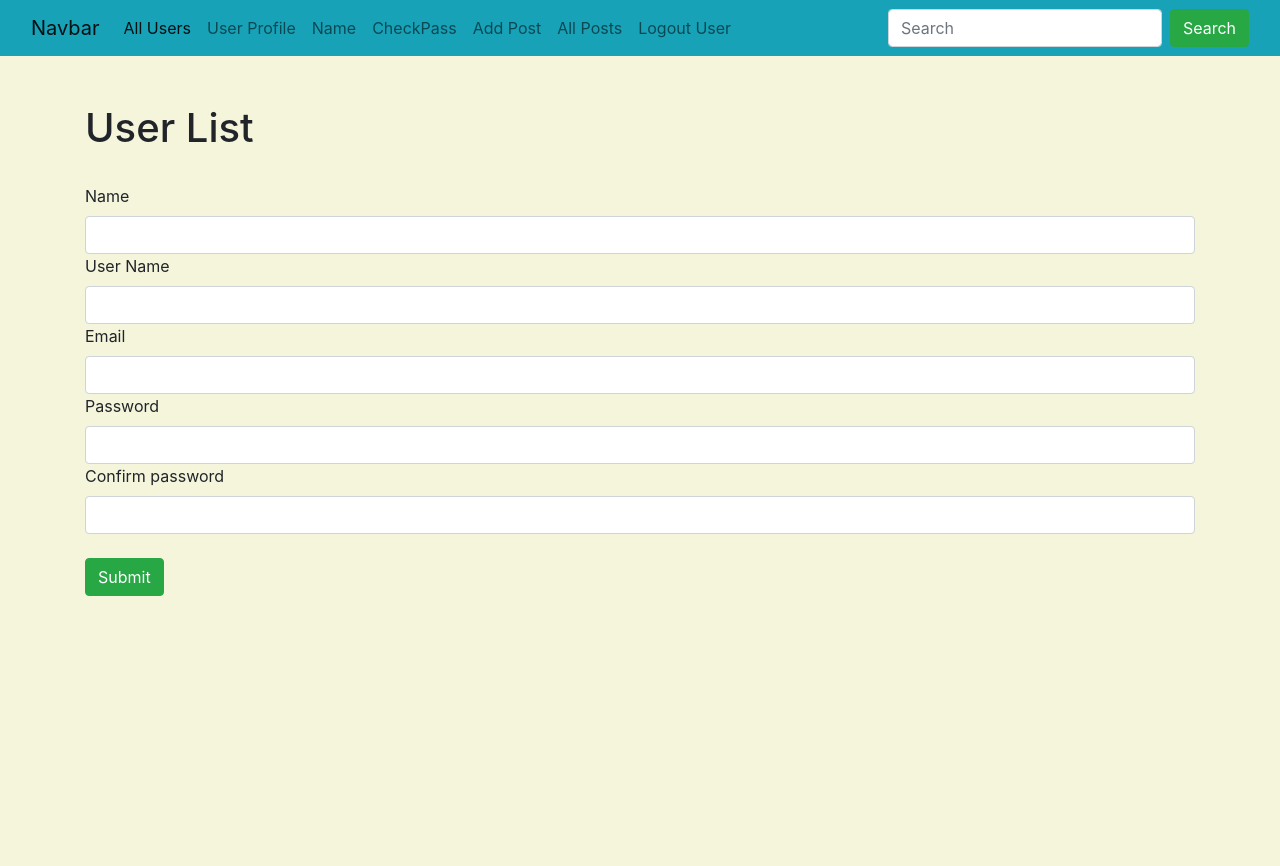
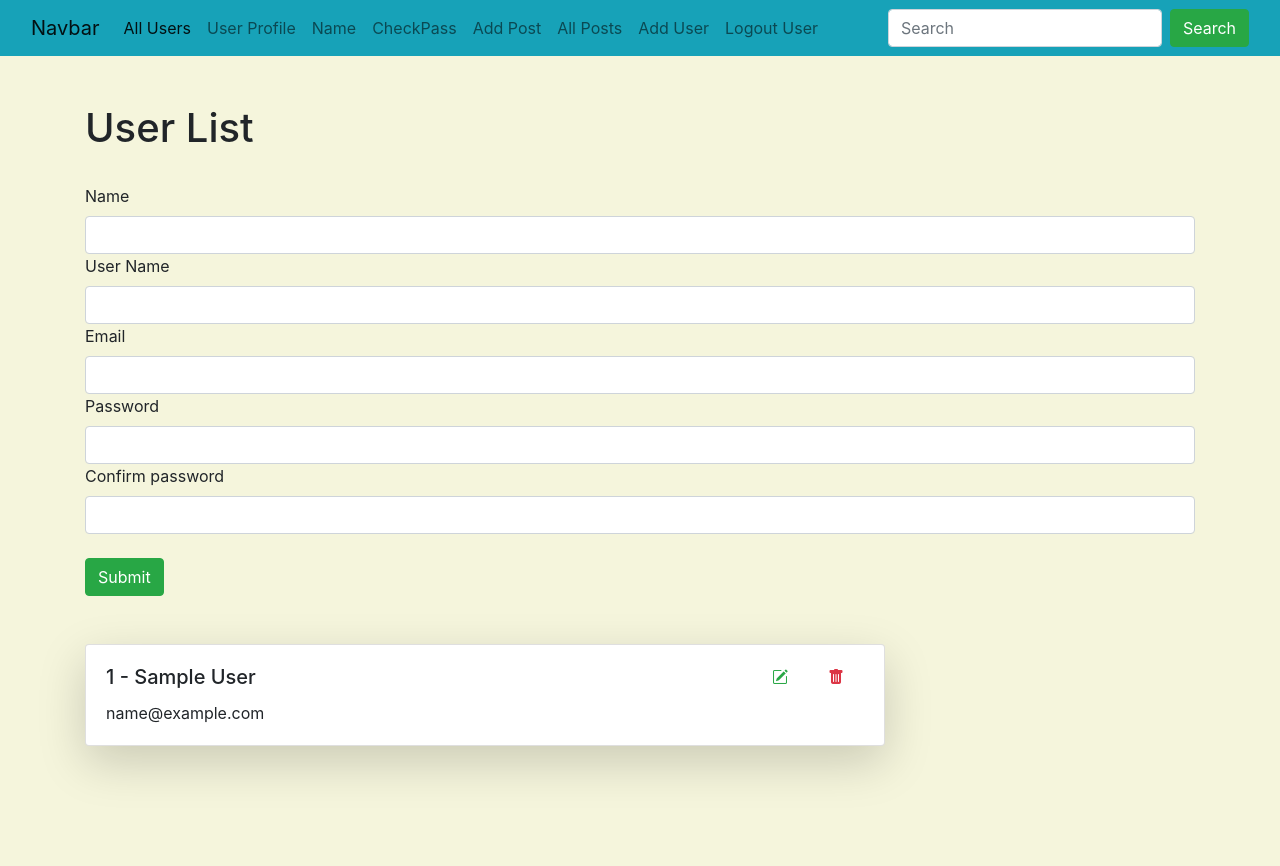
Before and after one commit to SaberHardy/BlogProject, a Flask app: page /user/add in a window 1280 px wide. Before the commit the page ends 596 px from the top, so only its background shows below. Run offline with Flask 3, Linux system fonts and the light colour scheme; the visitor is signed in with stand-in values (Sample User, id 1); data comes from the database, SQL or seed files in the repository; some libraries are stand-ins or nearby versions.

Commit message:
fix delete icon

```diff
--- a/BlogProject/main.py
+++ b/BlogProject/main.py
@@ -168,7 +168,7 @@ def name():
     return render_template('name.html', name=name, form=form)
 
 
-@app.route('/update/<int:id>/', methods=['POST', 'GET'])
+@app.route('/update/<int:id>', methods=['POST', 'GET'])
 def update_user(id):
     form = UserForm(request.form)
     user_to_update = UsersModel.query.get_or_404(id)
@@ -199,7 +199,7 @@ def update_user(id):
                                user_to_update=user_to_update)
 
 
-@app.route('/delete/<int:id>/', methods=['POST', 'GET'])
+@app.route('/delete/<int:id>', methods=['POST', 'GET'])
 @login_required
 def delete(id):
     if id == current_user.id:
--- a/BlogProject/templates/add_user.html
+++ b/BlogProject/templates/add_user.html
@@ -34,25 +34,25 @@
     </form>
     <br>
     <br>
-    {#    {% for user in all_users %}#}
-    {#        <div class="card shadow-lg mb-5 bg-white rounded" style="width: 50rem;">#}
-    {#            <div class="card-body box-shadow">#}
-    {#                <div class="name-edit">#}
-    {#                    <h5 class="card-title">{{ user.id }} - {{ user.name }}</h5>#}
-    {#                    <div class="btn-edit-rmv">#}
-    {#                        <a href="{{ url_for('update_user', id=user.id) }}">#}
-    {#                            <i class="bi bi-pencil-square text-success"></i>#}
-    {#                        </a>#}
-    {#                        <a href="{{ url_for('delete_user', id=user.id) }}">#}
-    {#                            <i class="bi bi-trash-fill text-danger"></i>#}
-    {#                        </a>#}
-    {#                    </div>#}
-    {#                </div>#}
-    {#                <p class="card-text"> {{ user.email }}</p>#}
-    {#            </div>#}
-    {#        </div>#}
-    {#        <br>#}
-    {#    {% endfor %}#}
+        {% for user in all_users %}
+            <div class="card shadow-lg mb-5 bg-white rounded" style="width: 50rem;">
+                <div class="card-body box-shadow">
+                    <div class="name-edit">
+                        <h5 class="card-title">{{ user.id }} - {{ user.name }}</h5>
+                        <div class="btn-edit-rmv">
+                            <a href="{{ url_for('update_user', id=user.id) }}">
+                                <i class="bi bi-pencil-square text-success"></i>
+                            </a>
+                            <a href="{{ url_for('delete', id=user.id) }}">
+                                <i class="bi bi-trash-fill text-danger"></i>
+                            </a>
+                        </div>
+                    </div>
+                    <p class="card-text"> {{ user.email }}</p>
+                </div>
+            </div>
+            <br>
+        {% endfor %}
 
 
 {% endblock %}
--- a/BlogProject/templates/index.html
+++ b/BlogProject/templates/index.html
@@ -34,16 +34,18 @@
                         <td>{{ user.username }}</td>
                         <td>{{ user.email }}</td>
                         <td>{{ user.date_added }}</td>
+{#                        {% if current_user.is_authenticated %}#}
                             <td>
-                            <a href="{{ url_for('update_user', id=current_user.id) }}">
+                                <a href="{{ url_for('update_user', id=user.id) }}">
                                     <i class="bi bi-pencil-square text-success"></i>
                                 </a>
                             </td>
                             <td>
-                            <a href="{{ url_for('delete', id=current_user.id) }}">
+                                <a href="{{ url_for('delete', id=user.id) }}">
                                     <i class="bi bi-trash-fill text-danger"></i>
                                 </a>
                             </td>
+{#                        {% endif %}#}
                     </tr>
                 {% endfor %}
                 </tbody>
--- a/BlogProject/templates/partials/navbar.html
+++ b/BlogProject/templates/partials/navbar.html
@@ -27,6 +27,9 @@
                 <li class="nav-item">
                     <a class="nav-link" href="{{ url_for('all_posts') }}">All Posts</a>
                 </li>
+                <li class="nav-item">
+                    <a class="nav-link" href="{{ url_for('add_user') }}">Add User</a>
+                </li>
                 {% if current_user.is_authenticated %}
                     <li class="nav-item">
                         <a class="nav-link" href="{{ url_for('logout') }}">Logout User</a>
```
Lines whose indentation alone changed are shown as unchanged.
